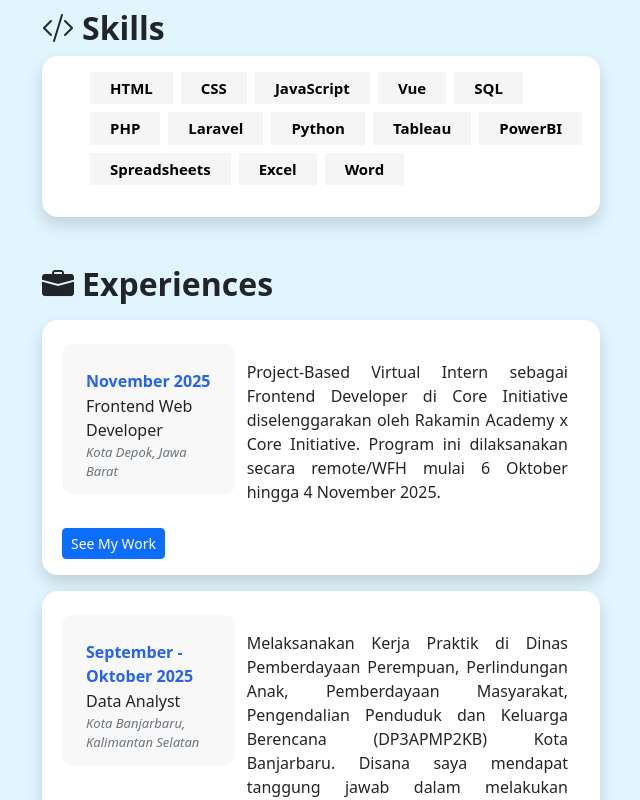
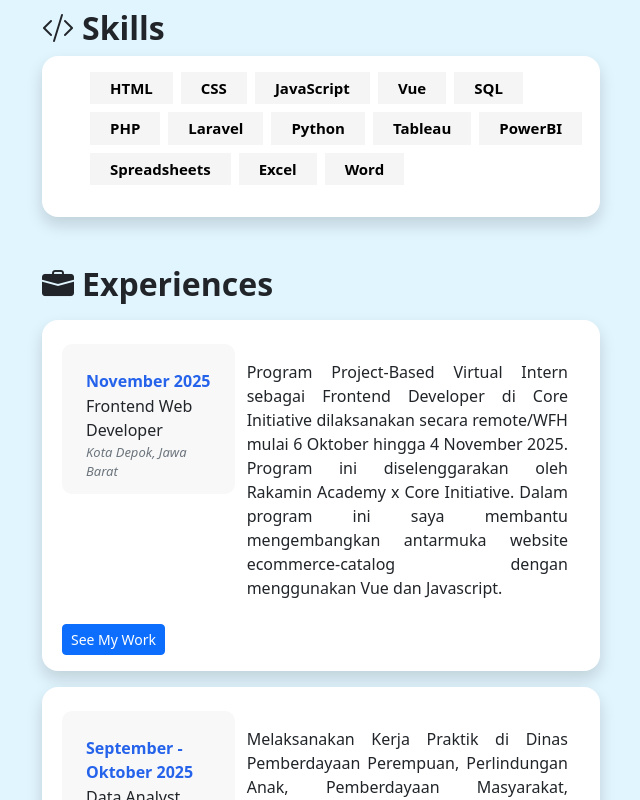
Before and after one commit to MaulanaAnsari/maulanaansr-portofolio, a Vue app: page /resume in a window 1280 px wide. Shown: the part 473-1273 px from the top of the page, without its empty margins (319-959 px from the left). Built offline with nearby package versions, Linux system fonts and the light colour scheme.

Commit message:
update resume and project

```diff
--- a/public/data/porto.json
+++ b/public/data/porto.json
@@ -11,7 +11,7 @@
     "id": "2",
     "title": "Ecommerce Catalog",
     "image": "/images/catalog.png",
-    "description": "Website ini merupakan hasil akhir dari program project-based internship di Core Initiative sebagai Front End Developer. Pada program ini saya mempelajari cara membangun antarmuka website dengan Vue 3, CI/CD serta melakukan deployment dengan vercel.",
+    "description": "Website ini merupakan hasil akhir dari program project-based internship di Core Initiative sebagai Front End Developer. Pada program ini saya mempelajari cara membangun antarmuka website dengan Vue 3 dan bahasa pemrograman Javascript serta melakukan deployment dengan vercel.",
     "link_demo": "https://ecommerce-catalog7104.vercel.app",
     "link_github": "https://github.com/MaulanaAnsari/ecommerce-catalog"
   },
--- a/src/views/Resume.vue
+++ b/src/views/Resume.vue
@@ -27,7 +27,7 @@
     job: 'Frontend Web Developer',
     location: 'Kota Depok, Jawa Barat',
     description:
-      'Project-Based Virtual Intern sebagai Frontend Developer di Core Initiative  diselenggarakan oleh Rakamin Academy x Core Initiative. Program ini dilaksanakan secara remote/WFH mulai 6 Oktober hingga 4 November 2025. ',
+      'Program Project-Based Virtual Intern sebagai Frontend Developer di Core Initiative dilaksanakan secara remote/WFH mulai 6 Oktober hingga 4 November 2025. Program ini diselenggarakan oleh Rakamin Academy x Core Initiative. Dalam program ini saya membantu mengembangkan antarmuka website ecommerce-catalog dengan menggunakan Vue dan Javascript.',
     link: 'https://ecommerce-catalog7104.vercel.app',
   },
   {
```
Also changed, not shown: 1 other file (tests, documents, lock files or other folders).
